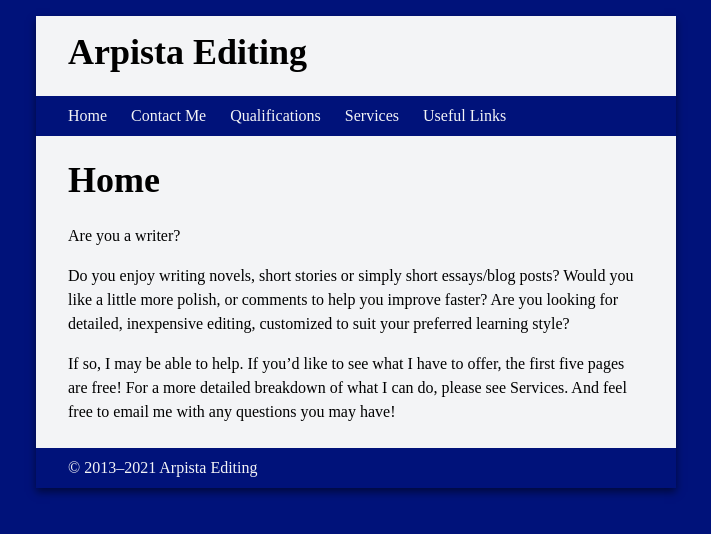
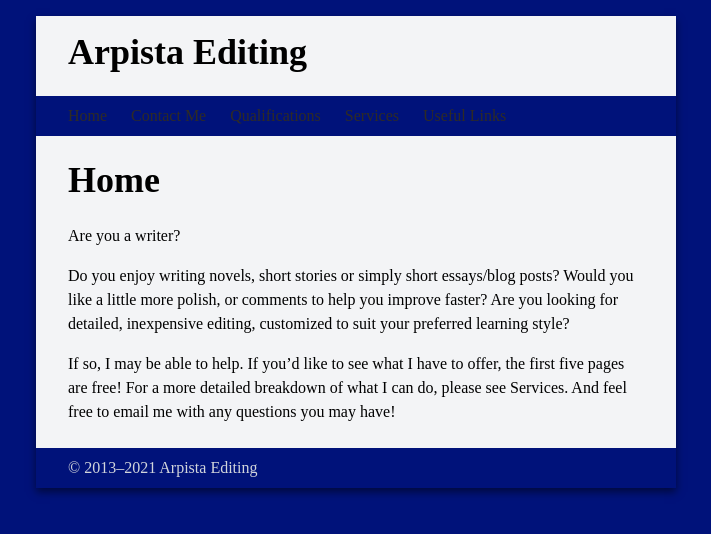
Before and after one commit to Arpista/arpista, a Vue app: page / in a window 1280 px wide. Shown: the top 534 px of the page, without its empty margins (284-995 px from the left). Built offline with nearby package versions, Linux system fonts and the light colour scheme; a web font is replaced by a local one.

Commit message:
Style links with a hover effect

```diff
--- a/src/App.vue
+++ b/src/App.vue
@@ -5,7 +5,7 @@
     </div>
     <Navbar />
     <router-view class="px-8 py-2"></router-view>
-    <div id="footer" class="px-8 py-2 text-gray-100">
+    <div id="footer" class="px-8 py-2 text-gray-300">
       © 2013–2021 Arpista Editing
     </div>
   </div>
--- a/src/components/Navbar.vue
+++ b/src/components/Navbar.vue
@@ -1,7 +1,7 @@
 <template>
   <div id="navbar" class="flex flex-row text-gray-100 px-8 space-x-6 py-2">
     <div v-for="(link, title) in links">
-      <router-link :to="link">{{ title }}</router-link>
+      <router-link class="invert" :to="link">{{ title }}</router-link>
     </div>
   </div>
 </template>
--- a/src/index.css
+++ b/src/index.css
@@ -25,3 +25,16 @@ p {
 html {
   background-color: #00127a;
 }
+
+a {
+  @apply transition;
+  @apply duration-300;
+  @apply ease-in-out;
+  color: #0042dd;
+  @apply hover:text-gray-900;
+}
+
+a.invert {
+  @apply text-gray-300
+  @apply hover:text-gray-50;
+}
```
